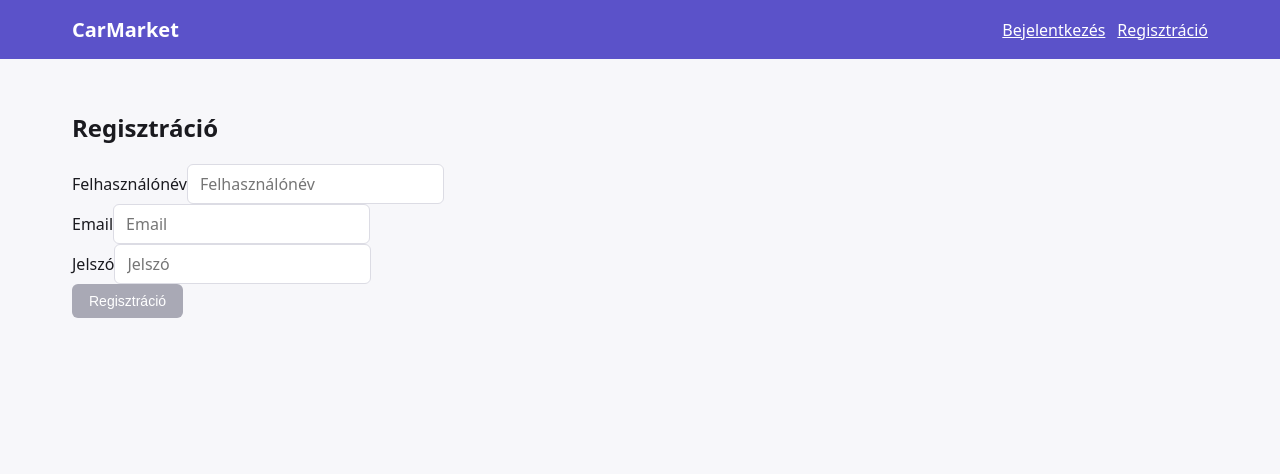
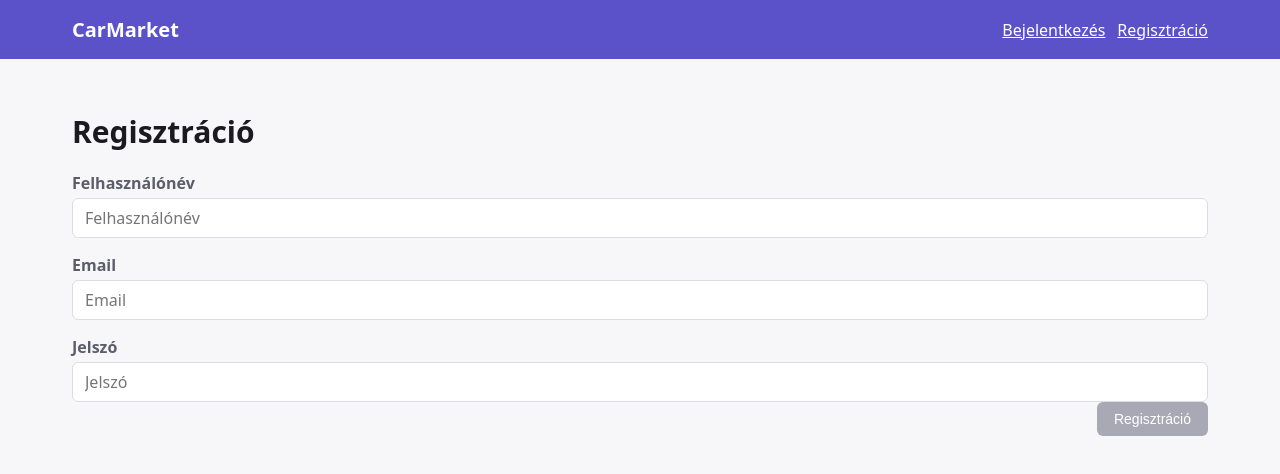
Before and after one commit to SuszterD/carmarket, an Angular app in the folder frontend/carmarket/: page /register in a window 1280 px wide. Shown: the top 474 px of the page. Built offline with nearby package versions, Linux system fonts and the light colour scheme.

Commit message:
feat: apply shared form layout to the login and register pages

```diff
--- a/frontend/carmarket/src/app/features/auth/pages/login-page/login-page.css
+++ b/frontend/carmarket/src/app/features/auth/pages/login-page/login-page.css
@@ -1,4 +1,4 @@
 .error-message {
-  color: #c0392b;
-  margin: 0.5rem 0;
+  color: var(--color-danger);
+  margin: var(--space-2) 0;
 }
--- a/frontend/carmarket/src/app/features/auth/pages/login-page/login-page.html
+++ b/frontend/carmarket/src/app/features/auth/pages/login-page/login-page.html
@@ -1,14 +1,14 @@
-<h2>Bejelentkezés</h2>
+<h1>Bejelentkezés</h1>
 
 <form [formGroup]="form" (ngSubmit)="submit()">
-  <div class="form-fields">
-    <div class="form-row">
-      <label>Felhasználónév</label>
-      <input class="with-space" formControlName="username" placeholder="Felhasználónév" />
+  <div class="form-grid">
+    <div class="form-field">
+      <label for="username">Felhasználónév</label>
+      <input id="username" formControlName="username" placeholder="Felhasználónév" />
     </div>
-    <div class="form-row">
-      <label>Jelszó</label>
-      <input class="with-space" type="password" formControlName="password" placeholder="Jelszó" />
+    <div class="form-field">
+      <label for="password">Jelszó</label>
+      <input id="password" type="password" formControlName="password" placeholder="Jelszó" />
     </div>
   </div>
 
@@ -16,7 +16,7 @@
     <p class="error-message">{{ errorMessage() }}</p>
   }
 
-  <div class="form-buttons">
+  <div class="form-actions">
     <button type="submit" [disabled]="form.invalid">Bejelentkezés</button>
   </div>
 </form>
--- a/frontend/carmarket/src/app/features/auth/pages/register-page/register-page.css
+++ b/frontend/carmarket/src/app/features/auth/pages/register-page/register-page.css
@@ -1,4 +1,4 @@
 .error-message {
-  color: #c0392b;
-  margin: 0.5rem 0;
+  color: var(--color-danger);
+  margin: var(--space-2) 0;
 }
--- a/frontend/carmarket/src/app/features/auth/pages/register-page/register-page.html
+++ b/frontend/carmarket/src/app/features/auth/pages/register-page/register-page.html
@@ -1,18 +1,18 @@
-<h2>Regisztráció</h2>
+<h1>Regisztráció</h1>
 
 <form [formGroup]="form" (ngSubmit)="submit()">
-  <div class="form-fields">
-    <div class="form-row">
-      <label>Felhasználónév</label>
-      <input class="with-space" formControlName="username" placeholder="Felhasználónév" />
+  <div class="form-grid">
+    <div class="form-field">
+      <label for="username">Felhasználónév</label>
+      <input id="username" formControlName="username" placeholder="Felhasználónév" />
     </div>
-    <div class="form-row">
-      <label>Email</label>
-      <input class="with-space" formControlName="email" placeholder="Email" />
+    <div class="form-field">
+      <label for="email">Email</label>
+      <input id="email" formControlName="email" placeholder="Email" />
     </div>
-    <div class="form-row">
-      <label>Jelszó</label>
-      <input class="with-space" type="password" formControlName="password" placeholder="Jelszó" />
+    <div class="form-field">
+      <label for="password">Jelszó</label>
+      <input id="password" type="password" formControlName="password" placeholder="Jelszó" />
     </div>
   </div>
 
@@ -20,7 +20,7 @@
     <p class="error-message">{{ errorMessage() }}</p>
   }
 
-  <div class="form-buttons">
+  <div class="form-actions">
     <button type="submit" [disabled]="form.invalid">Regisztráció</button>
   </div>
 </form>
```
